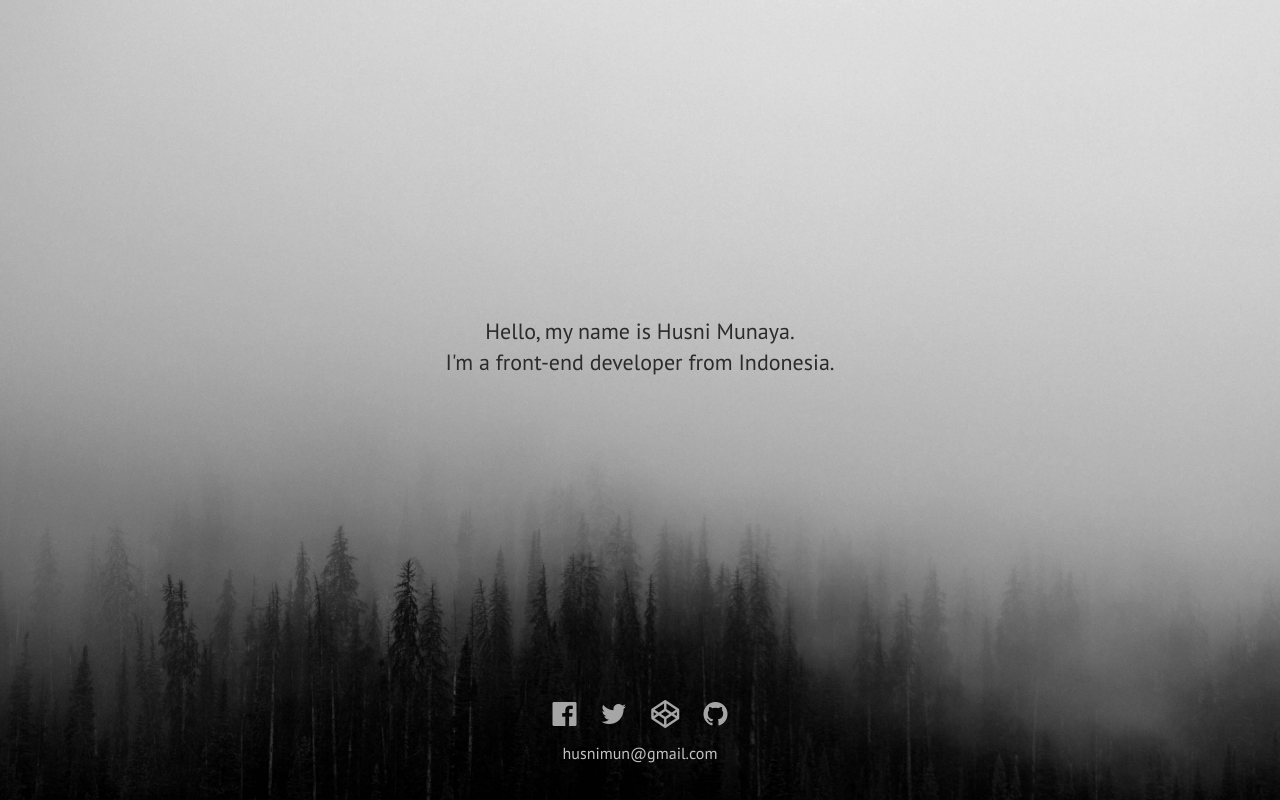
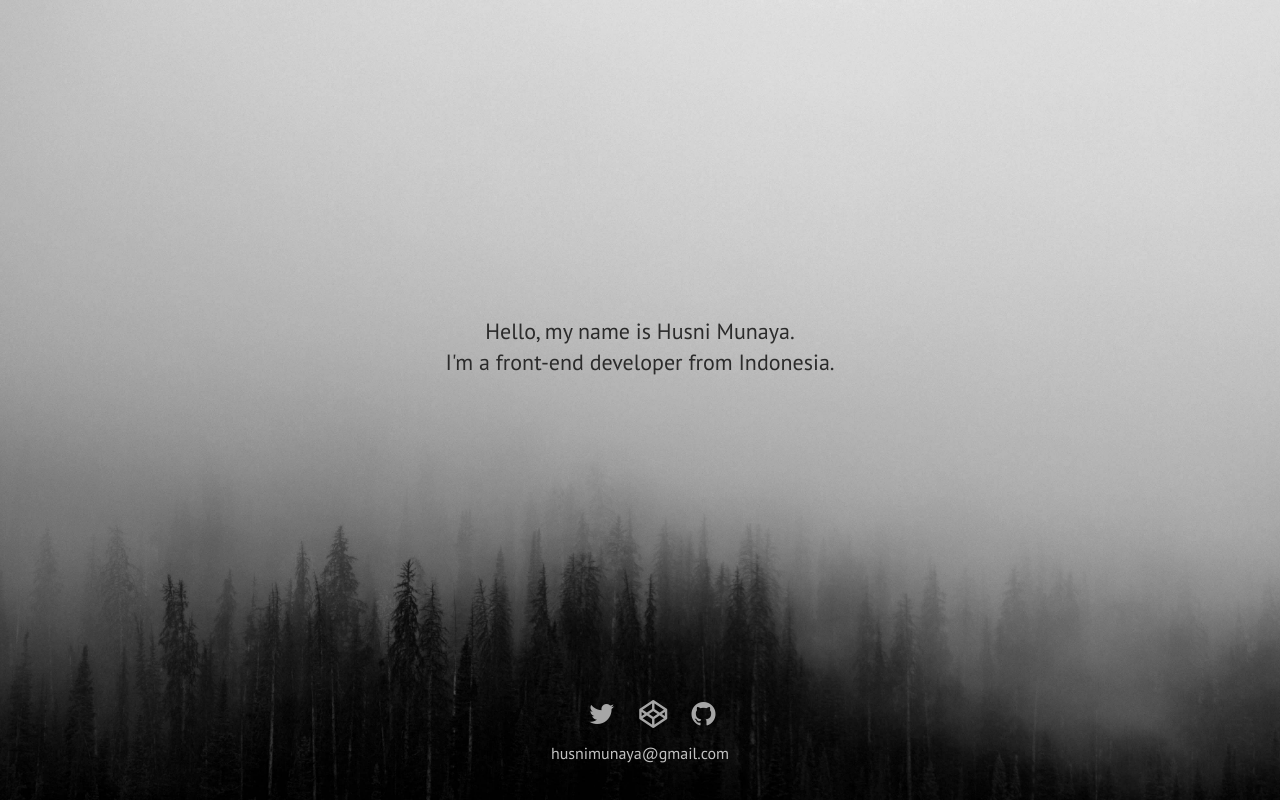
Before and after one commit to husnimun/husnimun.github.io.old, a plain HTML site: page index.html in a window 1280 px wide. Drawn offline with Linux system fonts and the light colour scheme.

Commit message:
Change email, add linkedin social

```diff
--- a/index.html
+++ b/index.html
@@ -27,14 +27,14 @@
             <div class="contact">
                 <div class="social">
                     <ul class="social-list">
-                        <li class="social-list-item"><a href="https://www.facebook.com/husniasm"><i class="fa fa-facebook-official"></i></a></li>
+                        <li class="social-list-item"><a href="https://www.linkedin.com/in/husni-munaya/"><i class="fa fa-linkedid"></i></a></li>
                         <li class="social-list-item"><a href="https://twitter.com/husnimun"><i class="fa fa-twitter"></i></a></li>
                         <li class="social-list-item"><a href="http://codepen.io/husnimun/"><i class="fa fa-codepen"></i></a></li>
                         <li class="social-list-item"><a href="https://github.com/husnimun/"><i class="fa fa-github"></i></a></li>
                     </ul>
                 </div>
                 <div class="email">
-                    <p>husnimun@gmail.com</p>
+                    <p>husnimunaya@gmail.com</p>
                 </div>
             </div>
         </div>
```
